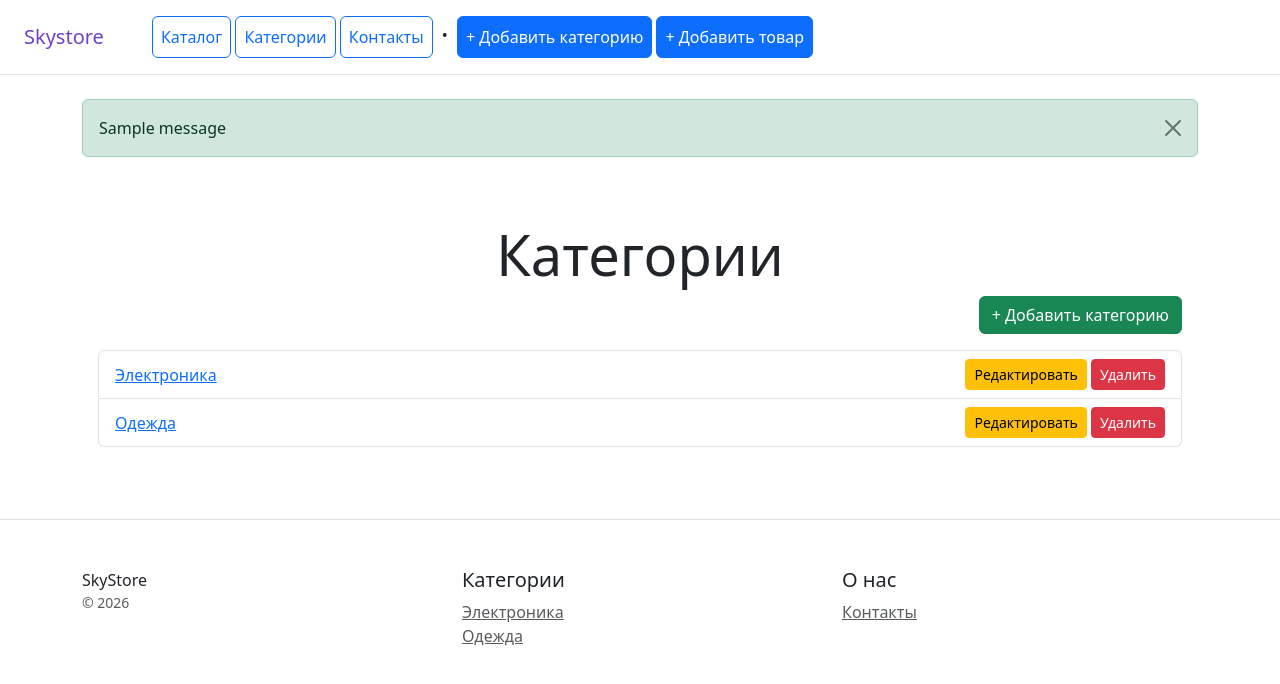
After one commit to ivanitch/ecatalog, a Django app: page /categories/ in a window 1280 px wide. The commit adds this page. Shown: the top 684 px of the page. Run offline with Django 5.2, Linux system fonts and the light colour scheme; data comes from the database, SQL or seed files in the repository; tables that the repository leaves empty hold one stand-in row (values such as "Sample post"); one stand-in notice (Sample message) is shown; some libraries are stand-ins or nearby versions.

Commit message:
feat(category): add category crud

```diff
--- a/catalog/templates/base.html
+++ b/catalog/templates/base.html
@@ -15,7 +15,10 @@
 <div class="container mt-4">
     {% if messages %}
         {% for message in messages %}
-            <div class="alert alert-{{ message.tags }}">{{ message }}</div>
+            <div class="alert alert-{% if message.tags == 'error' %}danger{% else %}{{ message.tags }}{% endif %} alert-dismissible fade show" role="alert">
+                {{ message }}
+                <button type="button" class="btn-close" data-bs-dismiss="alert" aria-label="Close"></button>
+            </div>
         {% endfor %}
     {% endif %}
 
--- /dev/null
+++ b/catalog/templates/category/category_list.html
@@ -0,0 +1,31 @@
+{% extends "base.html" %}
+
+{% block title %}Категории — Skystore{% endblock %}
+
+{% block content %}
+
+<div class="pricing-header px-3 py-3 pt-md-5 pb-md-4 mx-auto text-center">
+    <h1 class="display-4">Категории</h1>
+
+    <div class="mb-3 text-end">
+        <a href="{% url 'catalog:category_create' %}" class="btn btn-success">+ Добавить категорию</a>
+    </div>
+
+    <ul class="list-group">
+        {% for category in categories %}
+        <li class="list-group-item d-flex justify-content-between align-items-center">
+            <a href="{% url 'catalog:category_detail' category.id %}">{{ category.name }}</a>
+            <div>
+                <a href="{% url 'catalog:category_edit' category.id %}" class="btn btn-sm btn-warning">Редактировать</a>
+                <a href="{% url 'catalog:category_delete' category.id %}" class="btn btn-sm btn-danger">Удалить</a>
+            </div>
+        </li>
+        {% endfor %}
+    </ul>
+</div>
+
+<div class="container">
+
+</div>
+
+{% endblock %}
--- a/catalog/templates/common/footer.html
+++ b/catalog/templates/common/footer.html
@@ -9,14 +9,14 @@
                 <h5>Категории</h5>
                 <ul class="list-unstyled text-small">
                     {% for category in footer_categories %}
-                    <li><a class="text-muted" href="#">{{ category.name }}</a></li>
+                    <li><a class="text-muted" href="{% url 'catalog:category_detail' category.id %}">{{ category.name }}</a></li>
                     {% endfor %}
                 </ul>
             </div>
             <div class="col-6 col-md">
                 <h5>О нас</h5>
                 <ul class="list-unstyled text-small">
-                    <li><a class="text-muted" href="/contacts/">Контакты</a></li>
+                    <li><a class="text-muted" href="{% url 'catalog:contacts' %}">Контакты</a></li>
                 </ul>
             </div>
         </div>
--- a/catalog/templates/common/navbar.html
+++ b/catalog/templates/common/navbar.html
@@ -2,7 +2,10 @@
     <a href="/" class="brand"><h5 class="my-0 mr-md-auto font-weight-normal">Skystore</h5></a>
     <nav class="ms-5">
         <a class="p-2 btn btn-outline-primary" href="{% url 'catalog:home' %}">Каталог</a>
+        <a class="p-2 btn btn-outline-primary" href="{% url 'catalog:category_list' %}">Категории</a>
         <a class="p-2 btn btn-outline-primary" href="{% url 'catalog:contacts' %}">Контакты</a>
-        <a class="p-2 btn btn-primary" href="{% url 'catalog:product_create' %}">+ Добавить</a>
+        <span class="link-separator">•</span>
+        <a class="p-2 btn btn-primary" href="{% url 'catalog:category_create' %}">+ Добавить категорию</a>
+        <a class="p-2 btn btn-primary" href="{% url 'catalog:product_create' %}">+ Добавить товар</a>
     </nav>
 </div>
--- a/catalog/urls.py
+++ b/catalog/urls.py
@@ -1,6 +1,13 @@
 from django.urls import path
 
 from . import views
+from .views import (
+    CategoryListView,
+    CategoryDetailView,
+    CategoryCreateView,
+    CategoryUpdateView,
+    CategoryDeleteView
+)
 
 app_name = "catalog"
 
@@ -9,4 +16,11 @@ urlpatterns = [
     path("contacts/", views.contacts, name="contacts"),
     path("products/<int:pk>/", views.product_detail, name="product_detail"),
     path("products/create/", views.product_create, name="product_create"),
+
+    # Category CRUD
+    path("categories/", CategoryListView.as_view(), name="category_list"),
+    path("category/create/", CategoryCreateView.as_view(), name="category_create"),
+    path("category/<int:pk>/", CategoryDetailView.as_view(), name="category_detail"),
+    path("categories/<int:pk>/edit/", CategoryUpdateView.as_view(), name="category_edit"),
+    path("categories/<int:pk>/delete/", CategoryDeleteView.as_view(), name="category_delete"),
 ]
--- a/catalog/views.py
+++ b/catalog/views.py
@@ -1,10 +1,19 @@
+from django.conf import settings
 from django.contrib import messages
-from django.conf import settings
+from django.contrib.messages.views import SuccessMessageMixin
 from django.core.paginator import Paginator
 from django.http import HttpRequest, HttpResponse
 from django.shortcuts import get_object_or_404, redirect, render
+from django.urls import reverse_lazy
+from django.views.generic import (
+    CreateView,
+    DetailView,
+    ListView,
+    UpdateView,
+    DeleteView
+)
 
-from catalog.models import Product
+from catalog.models import Product, Category
 
 
 def index(request: HttpRequest) -> HttpResponse:
@@ -46,3 +55,57 @@ def product_create(request: HttpRequest) -> HttpResponse:
         else:
             messages.error(request, "Заполните обязательные поля.")
     return render(request, "product_create.html")
+
+
+"""CBV для Категорий"""
+
+
+class CategoryListView(ListView):
+    model = Category
+    context_object_name = "categories"
+    template_name = "category/category_list.html"
+
+
+class CategoryDetailView(DetailView):
+    model = Category
+    context_object_name = 'category'
+    template_name = 'category/category_detail.html'
+
+
+class CategoryCreateView(SuccessMessageMixin, CreateView):
+    model = Category
+    fields = ['name', 'description']
+    template_name = 'category/category_form.html'
+    success_url = reverse_lazy('catalog:category_list')
+    success_message = "Категория %(name)s успешно создана!"
+
+    def get_form(self, form_class=None):
+        form = super().get_form(form_class)
+        for field_name, field in form.fields.items():
+            field.widget.attrs.update({'class': 'form-control'})
+        return form
+
+
+class CategoryUpdateView(SuccessMessageMixin, UpdateView):
+    model = Category
+    fields = ['name', 'description']
+    template_name = 'category/category_form.html'
+    success_url = reverse_lazy('catalog:category_list')
+    success_message = "Категория %(name)s успешно обновлена!"
+
+    def get_form(self, form_class=None):
+        form = super().get_form(form_class)
+        for field_name, field in form.fields.items():
+            field.widget.attrs.update({'class': 'form-control'})
+        return form
+
+
+class CategoryDeleteView(DeleteView):
+    model = Category
+    template_name = 'category/category_confirm_delete.html'
+    success_url = reverse_lazy('catalog:category_list')
+
+    def delete(self, request, *args, **kwargs):
+        category = self.get_object()
+        messages.warning(request, f"Категория {category.name} была удалена.")
+        return super().delete(request, *args, **kwargs)
--- a/static/css/main.css
+++ b/static/css/main.css
@@ -2,3 +2,7 @@ a.brand {
     text-decoration: none;
     color: #6f42c1;
 }
+
+.link-separator {
+    margin: 0 5px;
+}
```
Also changed, not shown: catalog/templates/category/category_confirm_delete.html (added, +19 -0 lines), catalog/templates/category/category_detail.html (added, +18 -0 lines), catalog/templates/category/category_form.html (added, +40 -0 lines).
